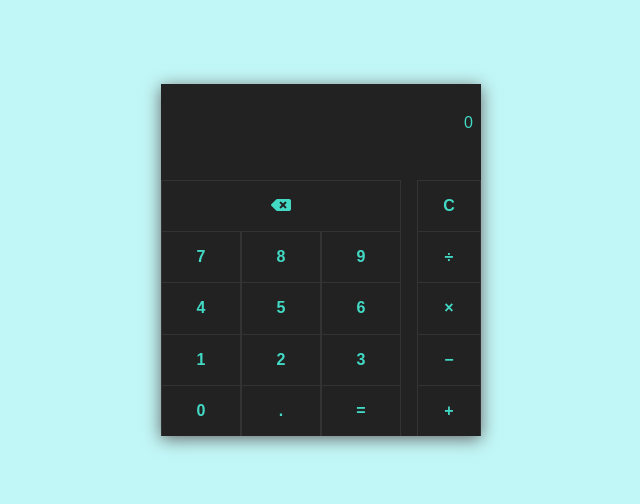
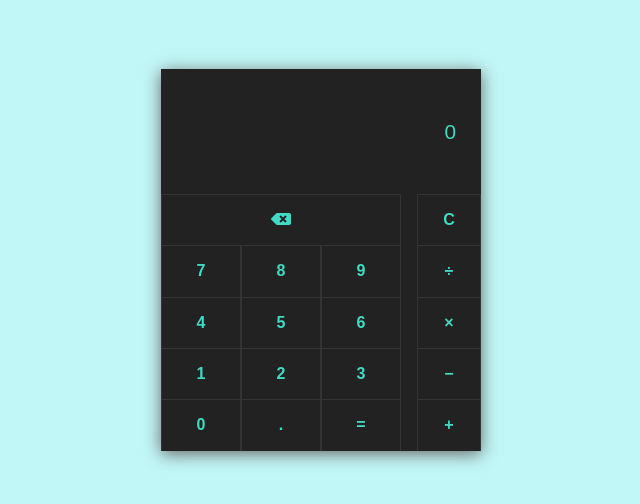
Before and after one commit to igorlimamendes/calculator, a plain HTML site: page index.html in a window 1280 px wide. Shown: the part 140-644 px from the top of the page, without its empty margins (319-959 px from the left). Drawn offline with nearby package versions, Linux system fonts and the light colour scheme.

Commit message:
Change display style

```diff
--- a/css/style.css
+++ b/css/style.css
@@ -60,12 +60,12 @@ body {
 /* Display */
 .display {
     grid-area: display;
-    background: var(--black);
-    color: var(--white);
-    width: 100%;
-    height: 5em;
-    margin-bottom: 1em;
-    padding: .5em;
+    width: 13em;
+    max-width: 100%;
+    height: 6em;
+    margin: 0 auto;
+    overflow: hidden;
+    font-size: 1.3em;
     display: flex;
     flex-flow: row nowrap;
     align-items: center;
```
